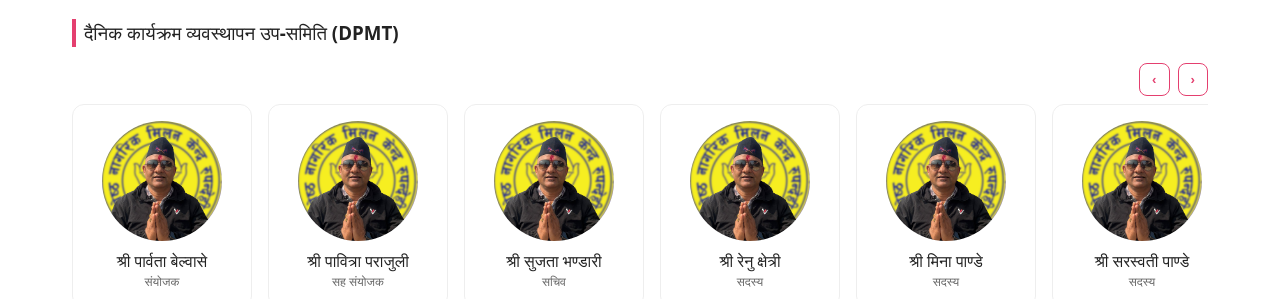
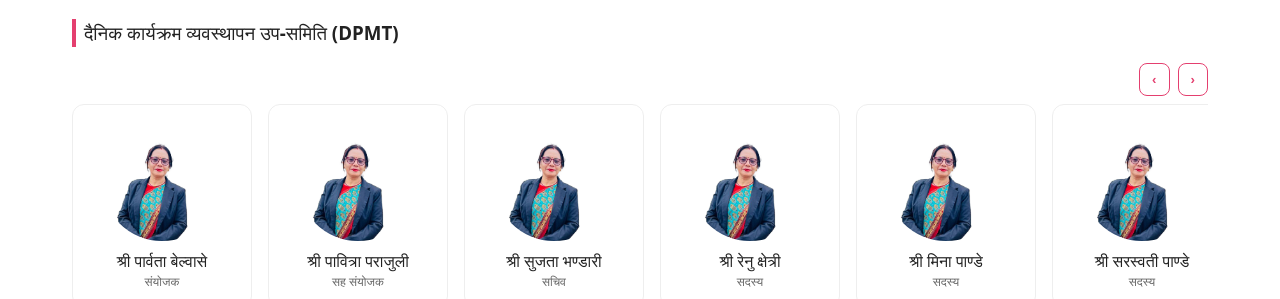
Before and after one commit to VihaanXtha/SCRCR.Frontend, a React (Vite) app: page / in a window 1280 px wide. Shown: the part 2620-2919 px from the top of the page. Built offline with nearby package versions, Linux system fonts and the light colour scheme; no server answers.

Commit message:
Update homeData with dynamic image imports and add new assets

```diff
--- a/src/data/homeData.ts
+++ b/src/data/homeData.ts
@@ -76,47 +76,47 @@ export const dpmt = [
   {
     name: "श्री पार्वता बेल्वासे",
     role: "संयोजक",
-    img: getImage(""),
+    img: getImage("Parvata"),
   },
   {
     name: "श्री पावित्रा पराजुली",
     role: "सह संयोजक",
-    img: getImage("1"),
+    img: getImage("Pabitra"),
   },
   {
     name: "श्री सुजता भण्डारी ",
     role: "सचिव",
-    img: getImage(""),
+    img: getImage("Sujata"),
   },
   {
     name: "श्री रेनु क्षेत्री",
     role: "सदस्य",
-    img: getImage(""),
+    img: getImage("Renu"),
   },
   {
     name: "श्री मिना पाण्डे",
     role: "सदस्य",
-    img: getImage(""),
+    img: getImage("Mina"),
   },
   {
     name: "श्री सरस्वती पाण्डे",
     role: "सदस्य",
-    img: getImage(""),
+    img: getImage("Saraswati"),
   },
   {
     name: "श्री विष्णुदेवी खराल",
     role: "सदस्य",
-    img: getImage(""),
+    img: getImage("Vishnu"),
   },
   {
     name: "श्री मन्दिरा शर्मा",
     role: "सदस्य",
-    img: getImage(""),
+    img: getImage("Mandira"),
   },
   {
     name: "श्री रमा ज्ञवाली",
     role: "सदस्य",
-    img: getImage(""),
+    img: getImage("Rama"),
   },
   {
     name: "श्री अर्जुनराज धीमीरे",
```
Also changed, not shown: src/assets/images/dpmt-images/Pabitra.png (renamed from src/assets/images/dpmt-images/1.png).
